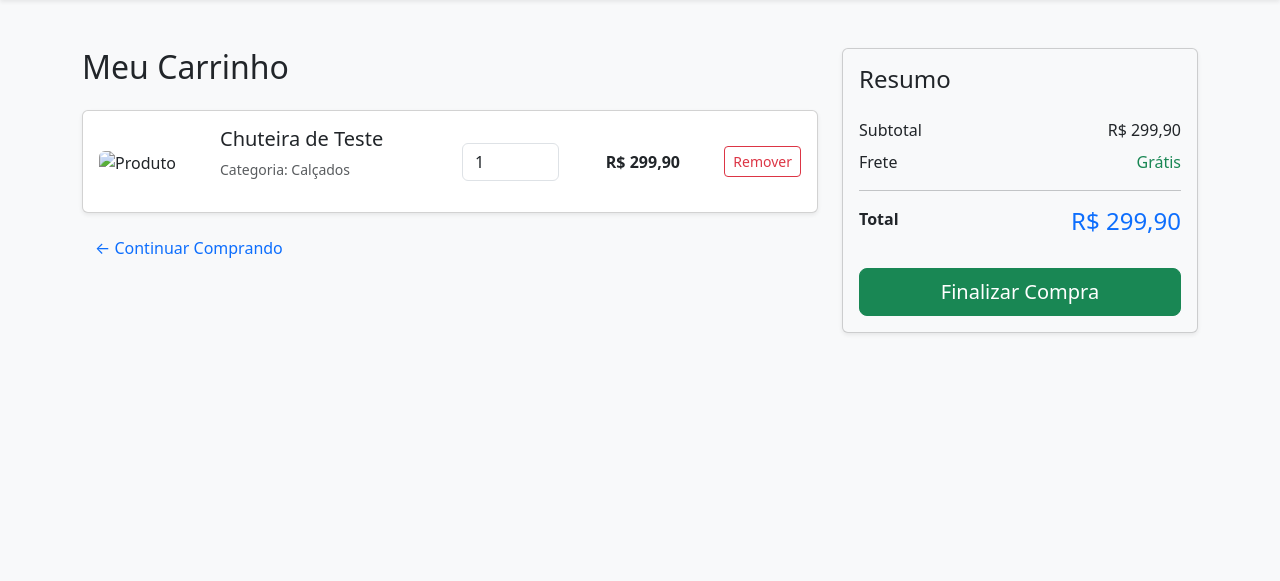
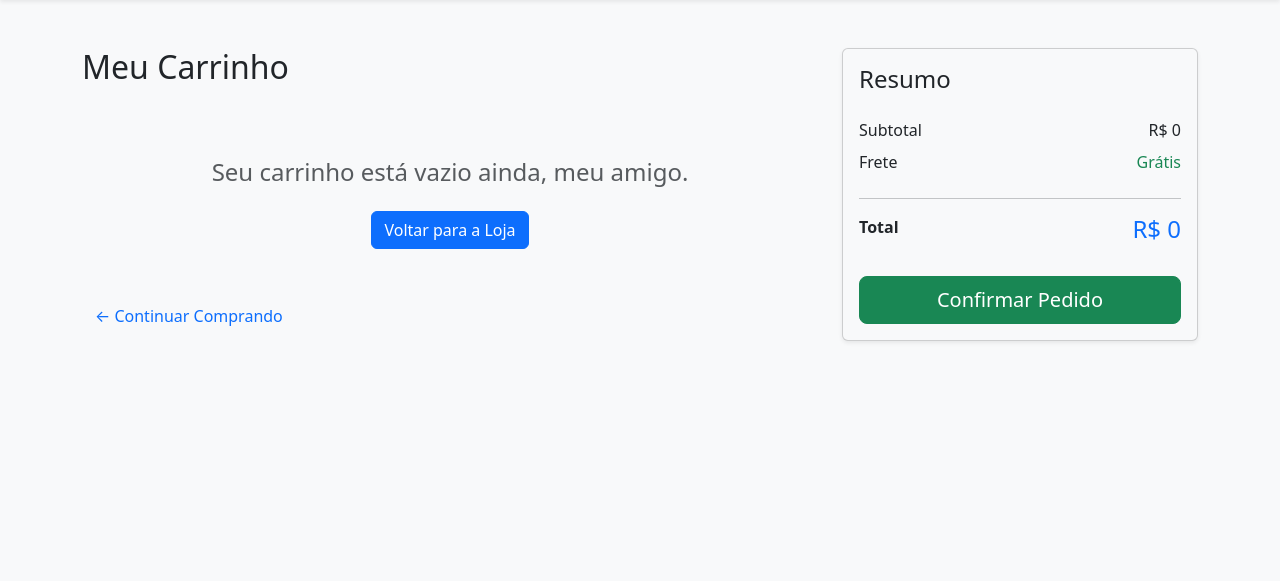
Before and after one commit to telecobelmiro-wq/mundoesportivo, a Django app: page /carrinho/ in a window 1280 px wide. Shown: the part 56-637 px from the top of the page. Run offline with Django 5.2, Linux system fonts and the light colour scheme; data that the repository does not hold is empty; some libraries are stand-ins or nearby versions.

Commit message:
atualizado 24/04

```diff
--- a/core/admin.py
+++ b/core/admin.py
@@ -1,7 +1,8 @@
 from django.contrib import admin
 
 # Register your models here.
-from .models import Categoria, Produto
+from .models import Categoria, Produto, Pedido
 
 admin.site.register(Categoria)
 admin.site.register(Produto)
+admin.site.register(Pedido)
--- a/core/templates/core/carrinho.html
+++ b/core/templates/core/carrinho.html
@@ -1,43 +1,54 @@
 {% extends 'core/base.html' %}
+{% load static %}
 
 {% block content %}
 <div class="row">
     <div class="col-md-8">
         <h2 class="mb-4">Meu Carrinho</h2>
 
+        {% for item in itens_carrinho %}
         <div class="card mb-3 shadow-sm">
             <div class="card-body">
                 <div class="row align-items-center">
                     <div class="col-md-2">
-                        <img src="https://via.placeholder.com/100" class="img-fluid rounded" alt="Produto">
+                        <img src="{% static item.produto.imagem %}" class="img-fluid rounded"
+                            alt="{{ item.produto.nome }}">
                     </div>
                     <div class="col-md-4">
-                        <h5>Chuteira de Teste</h5>
-                        <p class="text-muted small">Categoria: Calçados</p>
+                        <h5>{{ item.produto.nome }}</h5>
+                        <p class="text-muted small">Categoria: {{ item.produto.categoria.nome }}</p>
                     </div>
                     <div class="col-md-2 text-center">
-                        <input type="number" class="form-control" value="1">
+                        <input type="number" class="form-control" value="1" readonly
+                            style="width: 60px; margin: 0 auto;">
                     </div>
                     <div class="col-md-2 text-end">
-                        <span class="fw-bold">R$ 299,90</span>
+                        <span class="fw-bold">R$ {{ item.produto.preco }}</span>
                     </div>
                     <div class="col-md-2 text-end">
-                        <button class="btn btn-sm btn-outline-danger">Remover</button>
+                        <a href="{% url 'remover_do_carrinho' item.id %}" class="btn btn-sm btn-outline-danger">
+                            Remover
+                        </a>
                     </div>
                 </div>
             </div>
         </div>
+        {% empty %}
+        <div class="text-center py-5">
+            <h4 class="text-muted">Seu carrinho está vazio ainda, meu amigo.</h4>
+            <a href="{% url 'home' %}" class="btn btn-primary mt-3">Voltar para a Loja</a>
+        </div>
+        {% endfor %}
 
-        <a href="/" class="btn btn-link text-decoration-none">← Continuar Comprando</a>
+        <a href="{% url 'home' %}" class="btn btn-link text-decoration-none">← Continuar Comprando</a>
     </div>
 
     <div class="col-md-4">
-        <div class="card shadow-sm bg-light">
-            <div class="card-body">
-                <h4 class="card-title mb-4">Resumo</h4>
+        <div class="card shadow-sm bg-light p-3">
+            <h4 class="mb-4">Resumo</h4>
             <div class="d-flex justify-content-between mb-2">
                 <span>Subtotal</span>
-                    <span>R$ 299,90</span>
+                <span>R$ {{ total_carrinho }}</span>
             </div>
             <div class="d-flex justify-content-between mb-2">
                 <span>Frete</span>
@@ -46,12 +57,9 @@
             <hr>
             <div class="d-flex justify-content-between mb-4">
                 <strong>Total</strong>
-                    <strong class="h4 text-primary">R$ 299,90</strong>
+                <strong class="h4 text-primary">R$ {{ total_carrinho }}</strong>
             </div>
-                <div class="d-grid gap-2">
-                    <button class="btn btn-success btn-lg">Finalizar Compra</button>
-                </div>
-            </div>
+            <button class="btn btn-success btn-lg w-100">Confirmar Pedido</button>
         </div>
     </div>
 </div>
--- a/core/urls.py
+++ b/core/urls.py
@@ -3,5 +3,7 @@ from . import views
 
 urlpatterns = [
     path('', views.home, name='home'),
+    path('finalizar/<int:produto_id>/', views.finalizar_compra, name='finalizar_compra'),
     path('carrinho/', views.carrinho, name='carrinho'),
+    path('remover/<int:pedido_id>/', views.remover_do_carrinho, name='remover_do_carrinho'),
 ]
--- a/core/views.py
+++ b/core/views.py
@@ -1,11 +1,24 @@
-from django.shortcuts import render
-
-# Create your views here.
-from .models import Produto
+from django.shortcuts import render, redirect, get_object_or_404
+from .models import Produto, Pedido
 
 def home(request):
     produtos = Produto.objects.all()
     return render(request, 'core/home.html', {'produtos': produtos})
 
+def finalizar_compra(request, produto_id):
+    produto = get_object_or_404(Produto, id=produto_id)
+    Pedido.objects.create(produto=produto)
+    return redirect('carrinho')
+
 def carrinho(request):
-    return render(request, 'core/carrinho.html')
+    itens = Pedido.objects.all()
+    total = sum(item.produto.preco for item in itens)
+    return render(request, 'core/carrinho.html', {
+        'itens_carrinho': itens,
+        'total_carrinho': total
+    })
+
+def remover_do_carrinho(request, pedido_id):
+    pedido = get_object_or_404(Pedido, id=pedido_id)
+    pedido.delete()
+    return redirect('carrinho')
```
Also changed, not shown: core/models.py (+9 -14 lines), core/templates/core/home.html (+13 -5 lines), core/migrations/0002_alter_categoria_options_remove_produto_estoque_and_more.py (added), core/migrations/0003_remove_produto_descricao_produto_estoque_and_more.py (added), core/migrations/0004_alter_pedido_usuario_alter_produto_imagem_url.py (added), core/static/img/015629IDA2.avif (added), core/static/img/0298140LA3.avif (added), core/static/img/060869NXA1.avif (added), core/static/img/39V-258P-118_zoom1.webp (added), core/static/img/bola.webp (added), db.sqlite3. Lines whose indentation alone changed are shown as unchanged.
